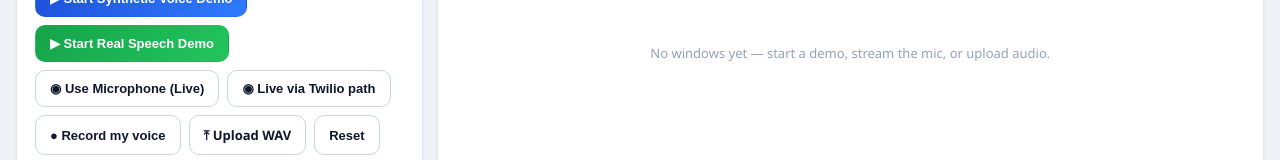
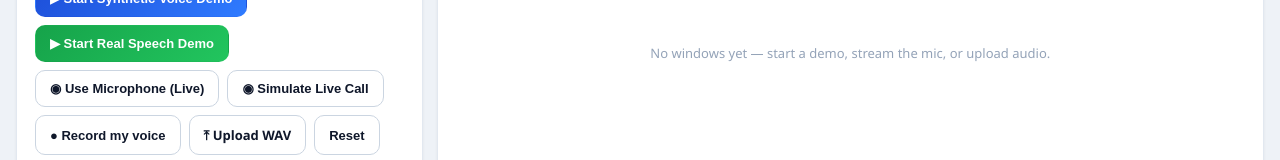
Before and after one commit to Ascendlabs-webs/SIH, a React (Vite) app in the folder frontend/: page / in a window 1280 px wide. Shown: the part 520-680 px from the top of the page. Built offline with nearby package versions, Linux system fonts and the light colour scheme; no server answers.

Commit message:
Judge-friendly labels: Simulate Live Call instead of protocol jargon

```diff
--- a/frontend/src/App.tsx
+++ b/frontend/src/App.tsx
@@ -165,7 +165,7 @@ export default function App() {
       setTwilioLive(true);
       await mic.start();
       setMode('LIVE');
-      setNotice('Your live microphone is now streaming through the /ws/twilio door as 8 kHz mu-law — identical framing to a real Twilio call.');
+      setNotice('Simulated incoming call: your microphone is the caller. Speak and watch VAuth score the call live, exactly as it would score a Twilio phone stream.');
     }
   };
 
@@ -264,7 +264,7 @@ export default function App() {
             <button disabled={busy} onClick={() => void playDemo('synthetic')} className="btn synth">{busy ? '⏳ Analyzing…' : '▶ Start Synthetic Voice Demo'}</button>
             <button disabled={busy} onClick={() => void playDemo('real_speech')} className="btn genuine">{busy ? '⏳ Analyzing…' : '▶ Start Real Speech Demo'}</button>
             <button onClick={() => void toggleMic()} className="btn ghost">{mic.active && !twilioLive ? '■ Stop Microphone' : '◉ Use Microphone (Live)'}</button>
-            <button onClick={() => void toggleTwilioLive()} className="btn ghost">{twilioLive ? '■ Stop Twilio-path Live' : '◉ Live via Twilio path'}</button>
+            <button onClick={() => void toggleTwilioLive()} className="btn ghost">{twilioLive ? '■ End Simulated Call' : '◉ Simulate Live Call'}</button>
             <button onClick={() => void toggleRecord()} className="btn ghost">{recording ? `■ Stop & save (${recSecs}s)` : '● Record my voice'}</button>
             <label className="btn ghost file">
               ⤒ Upload WAV
```
